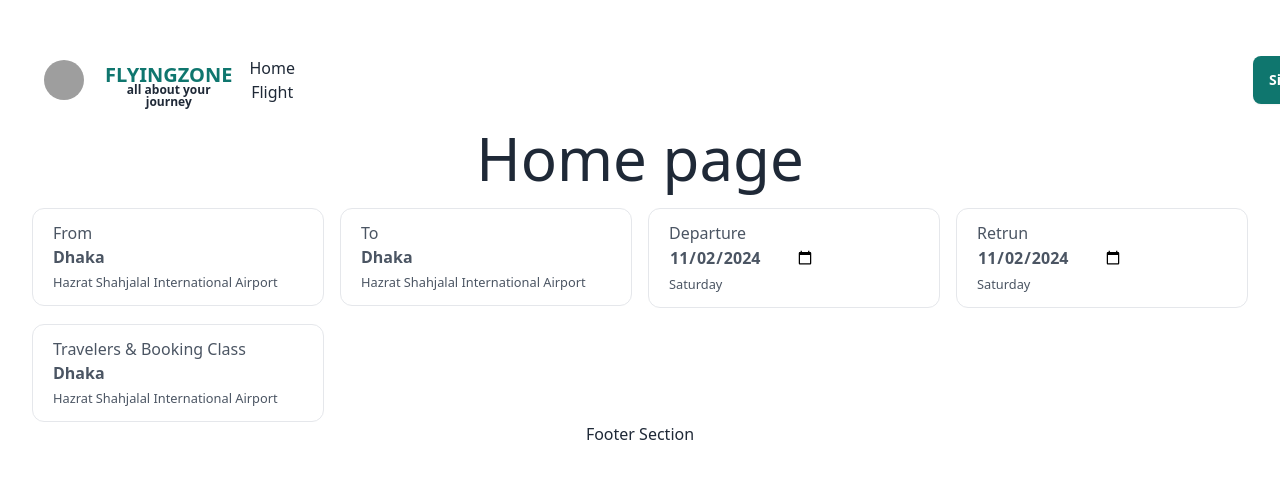
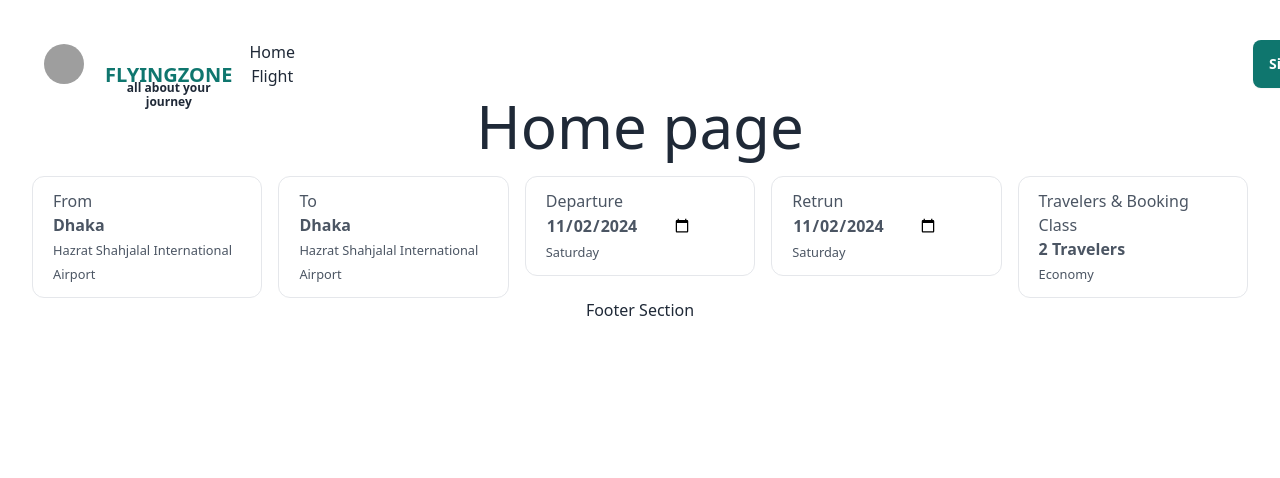
Before and after one commit to PrantaBaruaDev/travel_flight, a React (Vite) app: page / in a window 1280 px wide. Shown: the top 478 px of the page. Built offline with nearby package versions, Linux system fonts and the light colour scheme; grey boxes are pictures that could not be loaded.

Commit message:
some modification on navbar

```diff
--- a/src/components/Navbar.jsx
+++ b/src/components/Navbar.jsx
@@ -19,12 +19,17 @@ const Navbar = () => {
             </div>
             <div className="flex-1">
                 <div className="grid ">
-                    <a className="btn -mr-20 lg:mr-0 btn-ghost mb-0 pt-[20px] font-extrabold  text-teal-700 text-xl">
+                    <a className="btn -mr-20 lg:mr-0 btn-ghost mb-0 pt-[20px]">
+                        <span className=" font-extrabold  text-teal-700 text-xl">
                         FLYINGZONE
+                        </span>
+                        <span className="-mr-20 lg:mr-0 pt-[0px] text-Teal-700 -mt-4 text-[12px]">
+                        all about your journey
+                        </span>
                     </a>
-                    <a className="btn -mr-20 lg:mr-0 btn-ghost pt-[0px]   text-Teal-700 -mt-4 text-[12px]">
+                    {/* <a className="btn -mr-20 lg:mr-0 btn-ghost pt-[0px]   text-Teal-700 -mt-4 text-[12px]">
                         all about your journey
-                    </a>
+                    </a> */}
                 </div>
             </div>
             <div className="flex-none  gap-2">
--- a/src/components/Traveler.jsx
+++ b/src/components/Traveler.jsx
@@ -9,8 +9,8 @@ const SelectInput = (props) => {
     const buttonRef = useRef(null);
 
     const [selectData, setSelectData] = useState({
-        value: Location[0].city,
-        smvalue: Location[0].airport_name,
+        value: "2",
+        smvalue: "Economy",
     });
 
     const [data, setData] = useState({
@@ -85,7 +85,7 @@ const SelectInput = (props) => {
                     <input
                         type="text"
                         className="focus:outline-none font-bold cursor-pointer bg-transparent"
-                        value={selectData.value}
+                        value={`${selectData.value} Travelers`}
                         readOnly
                     />
                     <div>
--- a/src/page/HomeSections/HomeHero.jsx
+++ b/src/page/HomeSections/HomeHero.jsx
@@ -40,7 +40,7 @@ const HomeHero = () => {
 
     return (
         <div className="pt-5">
-            <div className="grid grid-flow-row-dense grid-cols-1 sm:grid-cols-2 md:grid-cols-3 lg:grid-cols-4 gap-4">
+            <div className="grid grid-flow-row grid-cols-1 sm:grid-cols-2 md:grid-cols-3 lg:grid-cols-5 gap-4">
                 <SelectInput label={"From"} />
                 <SelectInput label={"To"} />
                 <DatePicker label={"Departure"} />
```
